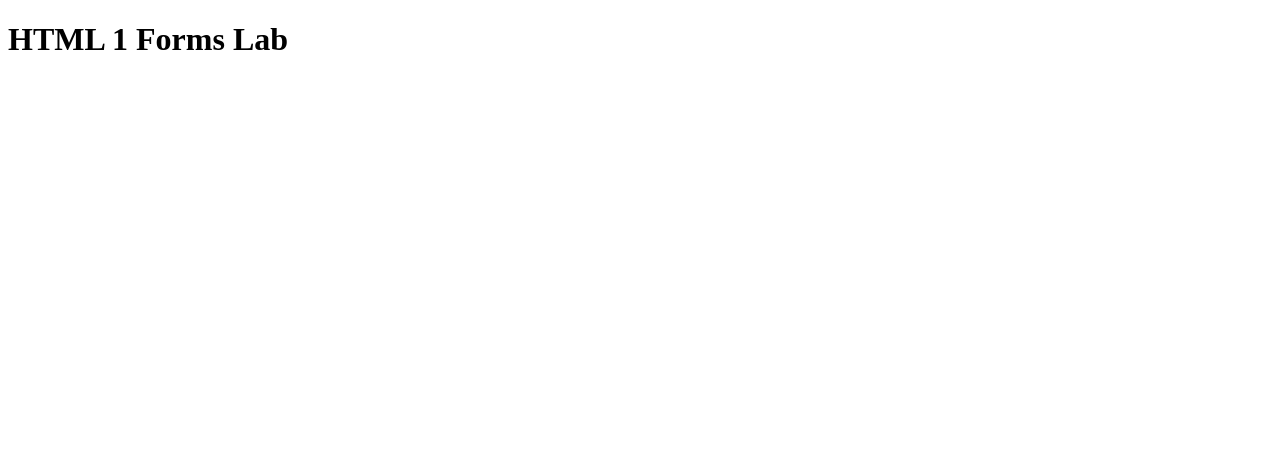
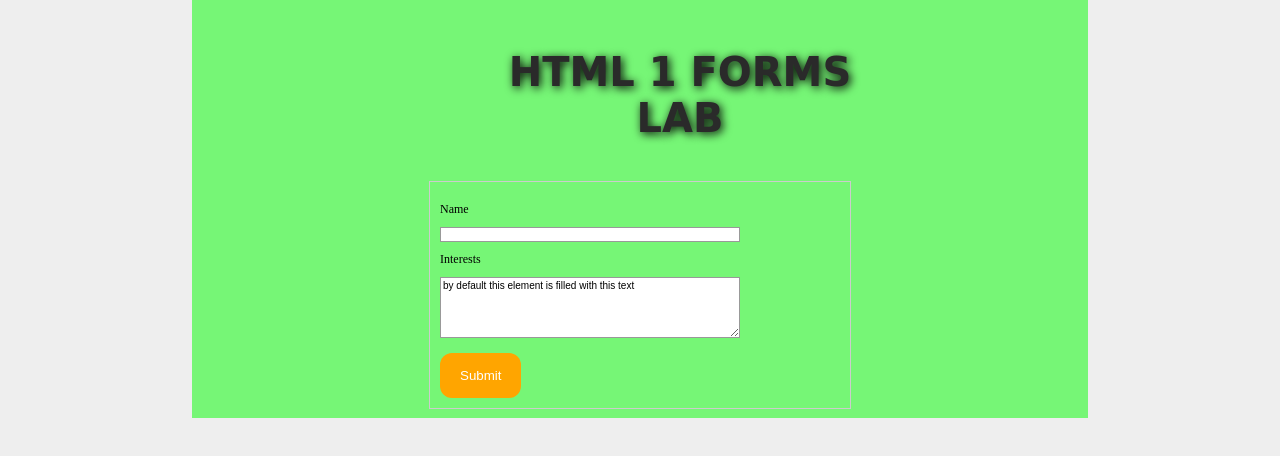
Before and after one commit to ryork99/Lab1, a plain HTML site: page lab_6/index.html in a window 1280 px wide. Drawn offline with Linux system fonts and the light colour scheme; files that its build step writes are made by us from their sources.

Commit message:
push lab 6

```diff
--- a/lab_6/form_styles.css
+++ b/lab_6/form_styles.css
@@ -1,15 +1,60 @@
+html{
+    background-color: #EEEEEE;
+}
+
+
+h1{
+    margin: 0 auto;
+    width: 400px;
+    padding: 1em;
+  }
+
 form {
+    margin: 0 auto;
+    width: 400px;
+    padding: 1em;
+    border: 1px solid #CCC;
+}
+
+.container {
+    margin: 0 auto;
+    width: 400px;
+}
+
+label {
+    font-size: 1.2em;
+    display: block;
+    width: 90px;
+    padding: 10px 0px;
+}
+
+input, textarea {
+    font: 1em sans-serif;
+    width: 300px;
+    box-sizing: border-box;
+    border: 1px solid #999;
 
 }
 
-label {
-
+input:focus,
+textarea:focus {
+    border-color: #000;
 }
 
-input, textarea {
 
+
+ul {
+    list-style: none;
+    padding: 0;
+    margin: 0;
 }
 
-ul {
-
-}
+button {
+    background: orange;
+    padding: 15px 20px;
+    border: 2px;
+    border-radius: 12px;
+    font: 1.2em;
+    color: white;
+    margin-top: 1em;
+  }
--- a/lab_6/index.html
+++ b/lab_6/index.html
@@ -1,8 +1,12 @@
 <!DOCTYPE html>
 <html lang="en">
+
 <head>
   <title>Forms Lab</title>
+  <link rel="stylesheet" type="text/css" href="styles.css" />
+  <link rel="stylesheet" type="text/css" href="form_styles.css" />
 </head>
+
 <body>
   <div class="wrapper">
     <div class="container">
@@ -10,6 +14,18 @@
         <h1>HTML 1 Forms Lab</h1>
       </div>
     </div>
+    <div>
+      <form action="https://nameless-thicket-21836.herokuapp.com/lab" method="post">
+        <label for="name">Name</label>
+        <input type="text" id="name" />
+        <label for="interests">Interests</label>
+        <textarea id="interests" name="interests" rows="5" cols="33">
+by default this element is filled with this text
+          </textarea><br />
+        <button class="button" type="submit">Submit</button>
+      </form>
+    </div>
   </div>
 </body>
+
 </html>
```
Lines whose indentation alone changed are shown as unchanged.
